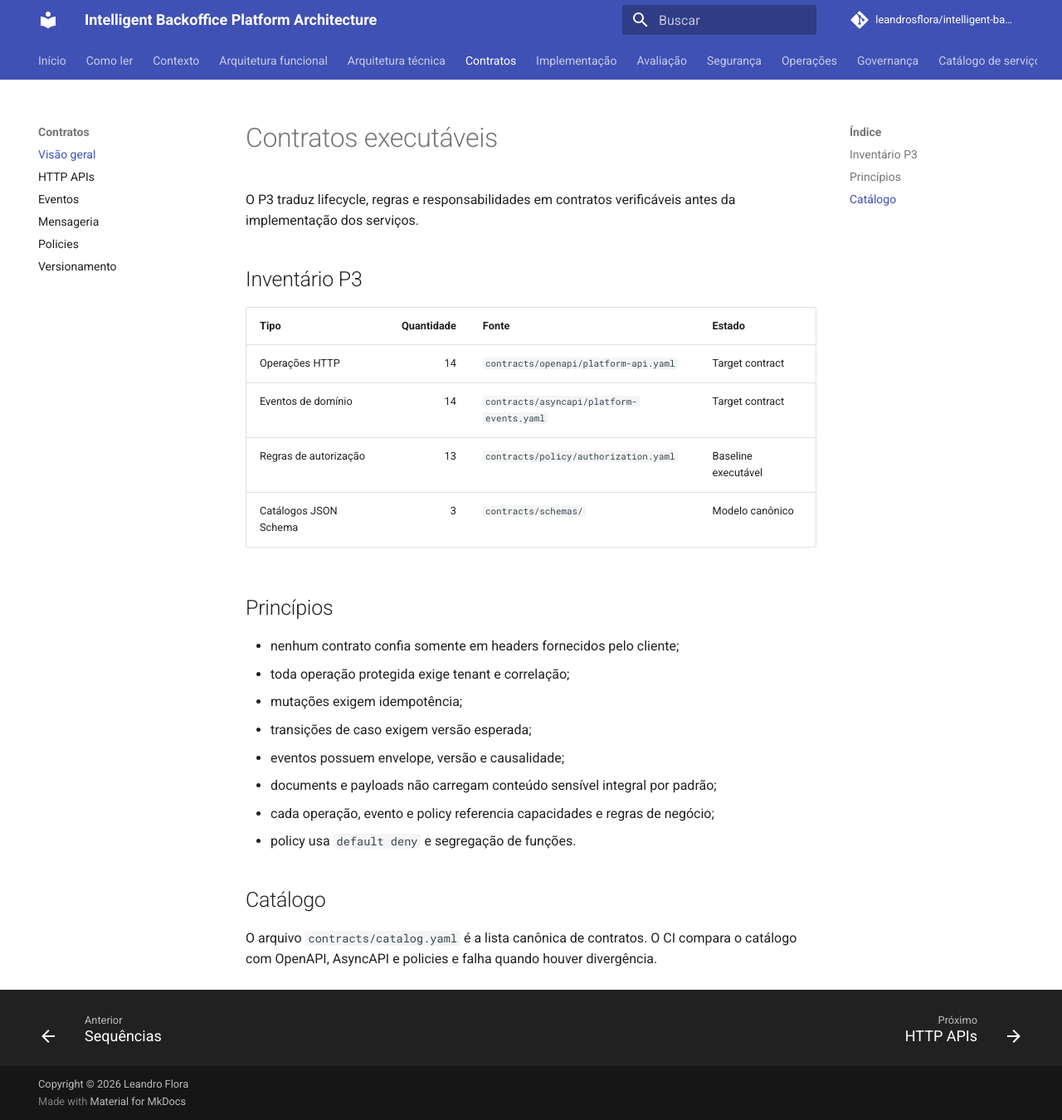
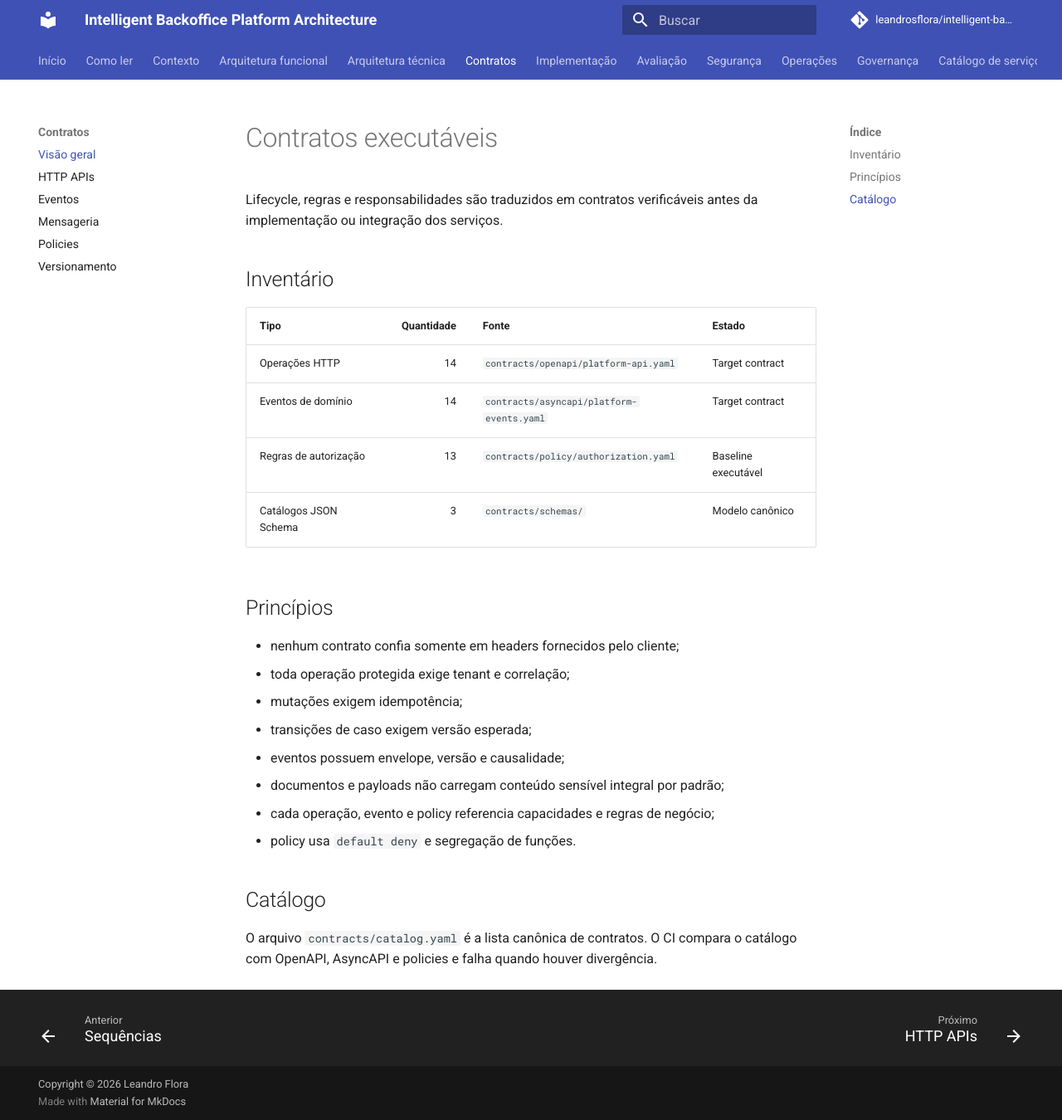
Before and after one commit to leandrosflora/intelligent-backoffice-platform-architecture, an MkDocs documentation site: the page built from docs/contracts/index.md, in a window 1280 px wide and 1350 px high. Shown: the whole window at 83% size. Built offline with MkDocs 1.6.1 and Material for MkDocs 9.7.7, drawn with Linux system fonts in a browser that asks for light colours; comment, search, counter and statistics services are not loaded.

Commit message:
Atualiza visão geral dos contratos

```diff
--- a/docs/contracts/index.md
+++ b/docs/contracts/index.md
@@ -1,8 +1,8 @@
 # Contratos executáveis
 
-O P3 traduz lifecycle, regras e responsabilidades em contratos verificáveis antes da implementação dos serviços.
+Lifecycle, regras e responsabilidades são traduzidos em contratos verificáveis antes da implementação ou integração dos serviços.
 
-## Inventário P3
+## Inventário
 
 | Tipo | Quantidade | Fonte | Estado |
 |---|---:|---|---|
@@ -18,7 +18,7 @@ O P3 traduz lifecycle, regras e responsabilidades em contratos verificáveis ant
 - mutações exigem idempotência;
 - transições de caso exigem versão esperada;
 - eventos possuem envelope, versão e causalidade;
-- documents e payloads não carregam conteúdo sensível integral por padrão;
+- documentos e payloads não carregam conteúdo sensível integral por padrão;
 - cada operação, evento e policy referencia capacidades e regras de negócio;
 - policy usa `default deny` e segregação de funções.
 
```
